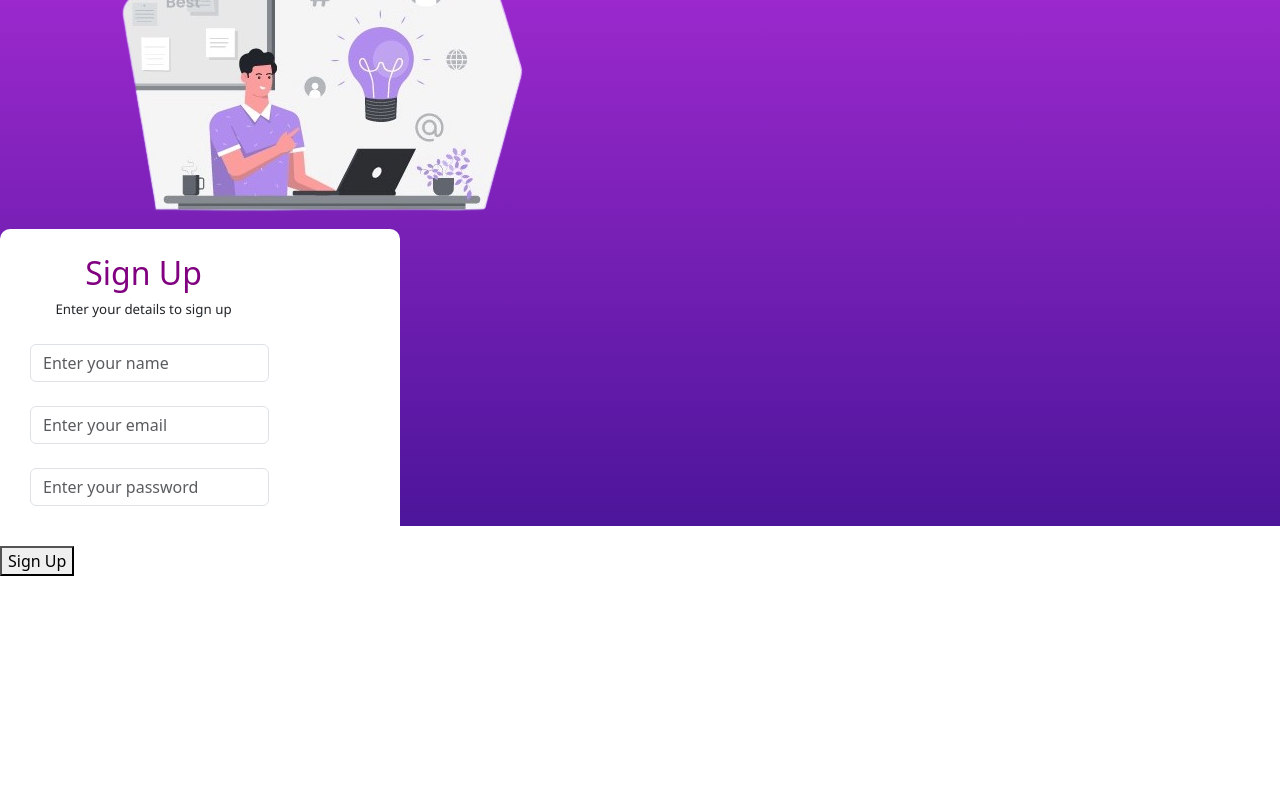
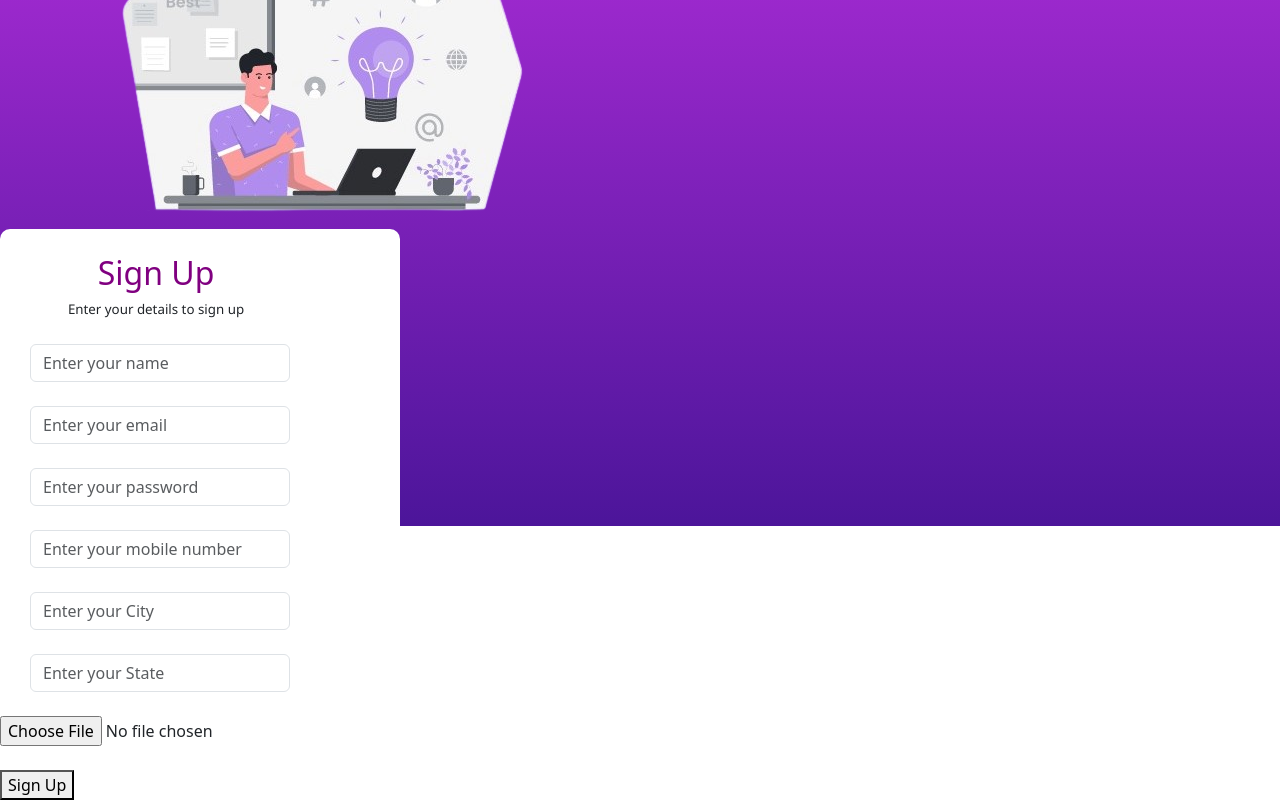
Before and after one commit to riskarsh/review_rating, a React (Create React App) app: page / in a window 1280 px wide. Shown: the part 344-1144 px from the top of the page. Before the commit the page ends 1073 px from the top, so only its background shows below. Built offline with nearby package versions, Linux system fonts and the light colour scheme.

Commit message:
Add fields in Sign up and Profilepic functionality

```diff
--- a/package.json
+++ b/package.json
@@ -3,6 +3,7 @@
   "version": "0.1.0",
   "private": true,
   "dependencies": {
+    "@reduxjs/toolkit": "^1.9.5",
     "@testing-library/jest-dom": "^5.17.0",
     "@testing-library/react": "^13.4.0",
     "@testing-library/user-event": "^13.5.0",
@@ -10,6 +11,7 @@
     "formik": "^2.4.3",
     "react": "^18.2.0",
     "react-dom": "^18.2.0",
+    "react-redux": "^8.1.2",
     "react-router-dom": "^6.14.2",
     "react-scripts": "5.0.1",
     "web-vitals": "^2.1.4",
--- a/src/app/component/auth/UserSignup.js
+++ b/src/app/component/auth/UserSignup.js
@@ -1,4 +1,4 @@
-import React from 'react'
+import React, { useState } from 'react'
 import { Formik, Form, Field, ErrorMessage } from "formik";
 import * as yup from "yup";
 import './Signup.css';
@@ -6,25 +6,36 @@ import loginpriview from  "../../assets/loginpreview.png"
 //Inittial schema of formik
 const Signup = () => {
 
+    const [profilePic, setProfilepic] = useState("")
+
     const defaultValue ={
         name: "",
         email: "",
-        password: ""
+        password: "",
+        mobile: "",
+        city:"",
+        state:"",
     };
+    //set profile pic
+    const addUserpic = (e) => {
+        setProfilepic(e.target.files[0])
+    }
 
     //Validation schema
     const validationSchema = yup.object().shape ({
         name: yup.string().required("Enter Name"),
         email: yup.string().required().email("enter email"),
         password: yup.string().required("Enter ur password"),
+        mobile: yup.string().required("Enter ur mobile"),
+        city: yup.string().required("Enter ur city"),
+        state: yup.string().required("Enter ur state"),
     });
 
     //3rd after handle
     const handleSubmit = (values) => {
-        console.log("Values :",values);
+        let userObj ={...values, profilepic: profilePic}
+        console.log("User object",userObj);
     };
-
-
 
 
   return (
@@ -83,17 +94,51 @@ const Signup = () => {
             <ErrorMessage name="password"/>
         </p>
         </div>
+        <div className="col-md-10 mt-4"style={{marginLeft:"30px"}}>
+        <Field
+            type="text"
+            name="mobile"
+            placeholder="Enter your mobile number"
+            className="form-control"
+        />
+        <p className='text-danger'>
+            <ErrorMessage name="mobile"/>
+        </p>
+        </div>
+        <div className="col-md-10 mt-4"style={{marginLeft:"30px"}}>
+        <Field
+            type="text"
+            name="city"
+            placeholder="Enter your City"
+            className="form-control"
+        />
+        <p className='text-danger'>
+            <ErrorMessage name="City"/>
+        </p>
+        </div>
+        <div className="col-md-10 mt-4"style={{marginLeft:"30px"}}>
+        <Field
+            type="text"
+            name="state"
+            placeholder="Enter your State"
+            className="form-control"
+        />
+        <p className='text-danger'>
+            <ErrorMessage name="State"/>
+        </p>
+        </div>
+        <div className="col-md-10 mt-4">
+                  <input  type="file" name="profilepic" className='form-control-file' onChange={addUserpic}/>
+
+        </div>
         <br></br>
 
         <button type = "submit" className='signupbutton'>Sign Up</button>
 
      </Form>
 
-
     </Formik>
     </div>
-
-
     </>
   )
 }
```
Also changed, not shown: src/app/store.js (added).
